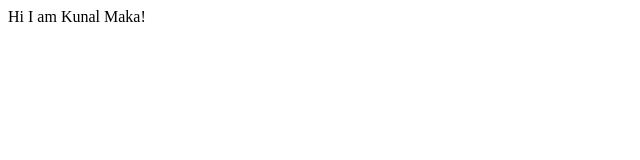
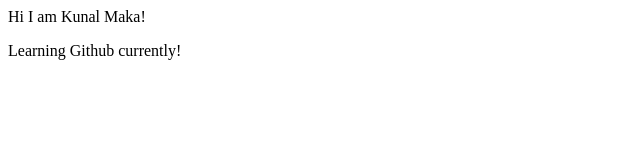
Before and after one commit to DuddWiser/LocalRepo2, a plain HTML site: page index.html in a window 1280 px wide. Shown: the whole page, without its empty margins (0-640 px from the left). Drawn offline with Linux system fonts and the light colour scheme.

Commit message:
Add new Feature

```diff
--- a/index.html
+++ b/index.html
@@ -1 +1,2 @@
 <p>Hi I am Kunal Maka!</p>
+<p>Learning Github currently!</p>
```
